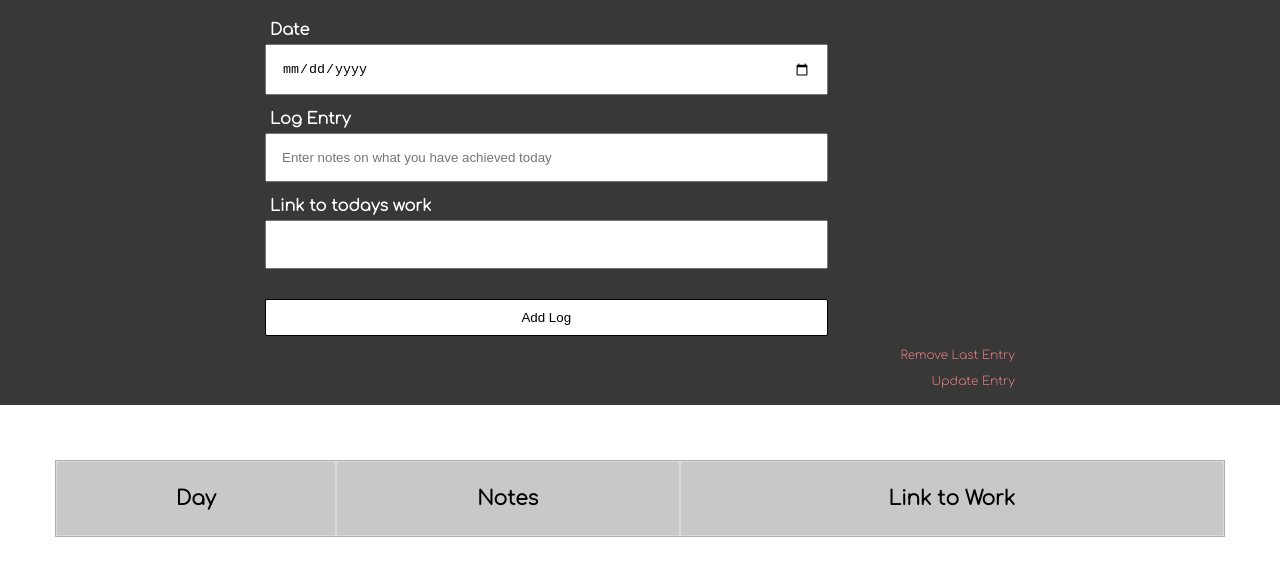
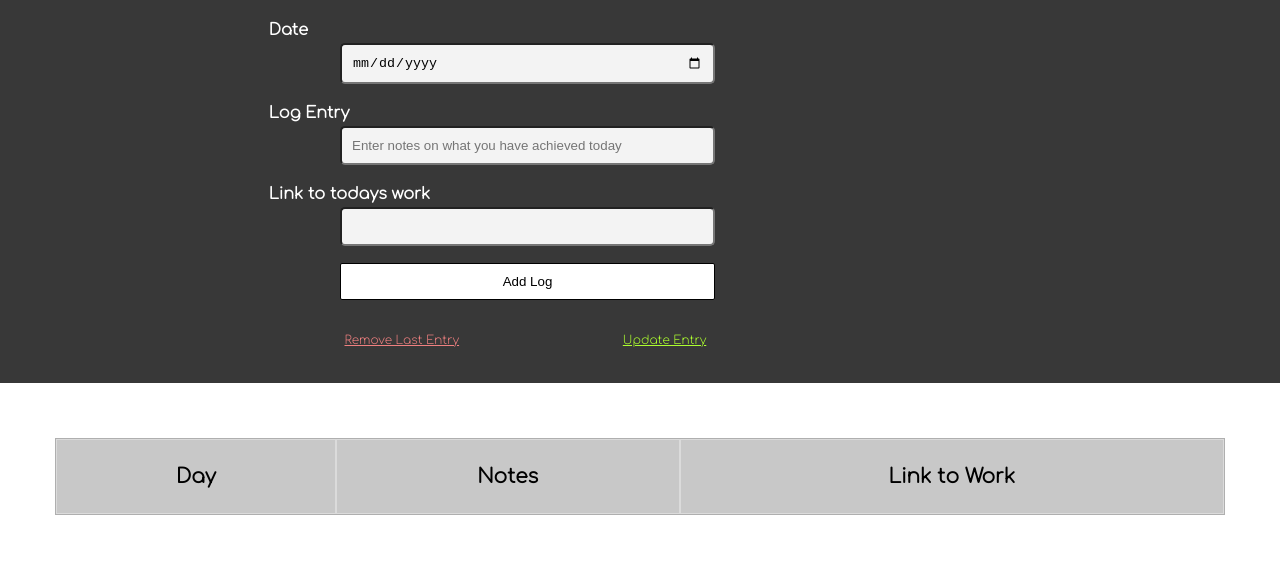
Before and after one commit to DHBuild002/100_days_logger, a website built with webpack: page client/src/index.html in a window 1280 px wide. Built offline with nearby package versions, Linux system fonts and the light colour scheme.

Commit message:
BUG: Styling of input fields needed to be aligned with button, margin spacing improvements and some heirarchical coloring improvements on the interactive elments of the page. FIX: Changed color and position of Update/Remove links, improve margin spacing of input and labels.

```diff
--- a/client/src/index.html
+++ b/client/src/index.html
@@ -26,8 +26,10 @@
 		</div>
 		<div class="controls">
 			<button id="input-btn">Add Log</button>
-		<p id="remove-entry"><a>Remove Last Entry</a></p>
-		<p id="update-entry"><a>Update Entry</a></p>
+		<div class='update-options'>
+			<p id="remove-entry">Remove Last Entry</p>
+			<p id="update-entry">Update Entry</p>
+		</div>
 	</div>
 	</div>
 </div>
--- a/client/src/index.js
+++ b/client/src/index.js
@@ -16,11 +16,28 @@ const app = {
       noteCell.innerHTML = addLogInput_note;
       urlCell.innerHTML = addLogInput_url;
   },
+  removeLogRow: (tableID) => {
+      dayCell.innterHTML = '';
+      noteCell.innterHTML = '';
+      urlCell.innterHTML = '';
+  }
 };
 const handlers = {
     addLog: () => {
         app.addLogRow('#my-table');
+    },
+    removeLog: () => {
+      let elementIsClicked = false;
+        () => {
+          elementIsClicked = true;
+        }
+      let removeButton = document.getElementById('remove-entry');
+      if(elementIsClicked === true){
+        app.removeLogRow('#my-table')
+      } else {
+       console.log('log not removed');
     }
+  }
 }
 const view = {
   createEventListeners: () => {
@@ -30,6 +47,10 @@ const view = {
       handlers.addLog();
     });
   },
+  removeLastItem: () => {
+    var element = document.getElementById('remove-entry');
+    element.addEventListener('click', handlers.removeLog);
+  }
 };
-
 view.createEventListeners();
+view.removeLastItem();
--- a/client/src/styles.css
+++ b/client/src/styles.css
@@ -9,7 +9,8 @@ body {
 }
 p {
 	font-size: 12px;
-	text-align: right;
+    margin: 10.6%;
+    display: inline;
 }
 table {
 	border: .2px solid rgb(175, 175, 175);
@@ -33,13 +34,13 @@ td {
 }
 /*Interactive Elements*/
 *:focus{
-	outline: #6cc644 5px solid
+	outline: none;
 }
 button {
     display: block;
-    width: 75%;
+    width: 50%;
     position: relative;
-    margin: 20px 0px 5px 0px;
+    margin: 0% 10%;
     background-color: white;
     border: 1px solid #000000;
     border-radius: 2px;
@@ -53,7 +54,20 @@ button:hover{
 }
 a {
 	cursor: pointer;
+}
+#remove-entry {
+	text-align: left;
 	color: lightcoral;
+	cursor: pointer;
+	text-decoration: underline;
+}
+#update-entry {
+	color: greenyellow;
+	cursor: pointer;
+	text-decoration: underline;
+}
+.update-options {
+    margin: 4% 0%;
 }
 /* Entry Form  */
 .form_container{
@@ -74,15 +88,20 @@ a {
     display: block;
     color: white;
     font-weight: 900;
-    margin: 5px 5px;
+    margin: .5% .5%;
 }
 .overlay_form input {
-    padding: 15px;
-    margin: 0;
-    margin-bottom: 10px;
-    width: 75%;
+    padding: 10px;
+    margin: 0 10%;
+    margin-bottom: 2.2%;
+    width: 50%;
     clear: both;
     cursor: pointer;
+    background: #f3f3f3;
+    border-radius: 5px;
+}
+.overlay_form input:focus{
+	background-color: white;
 }
 .logger-container {
 	margin: 55px 55px;
```
